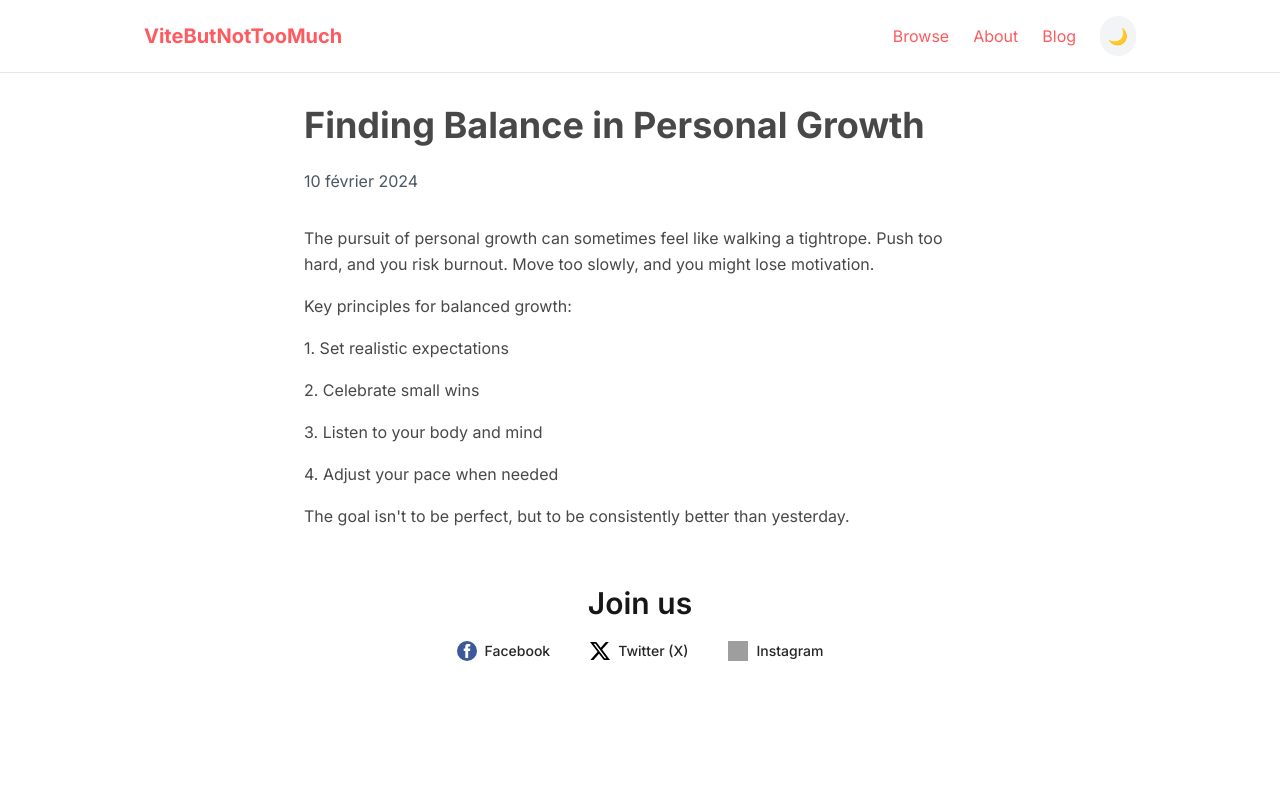
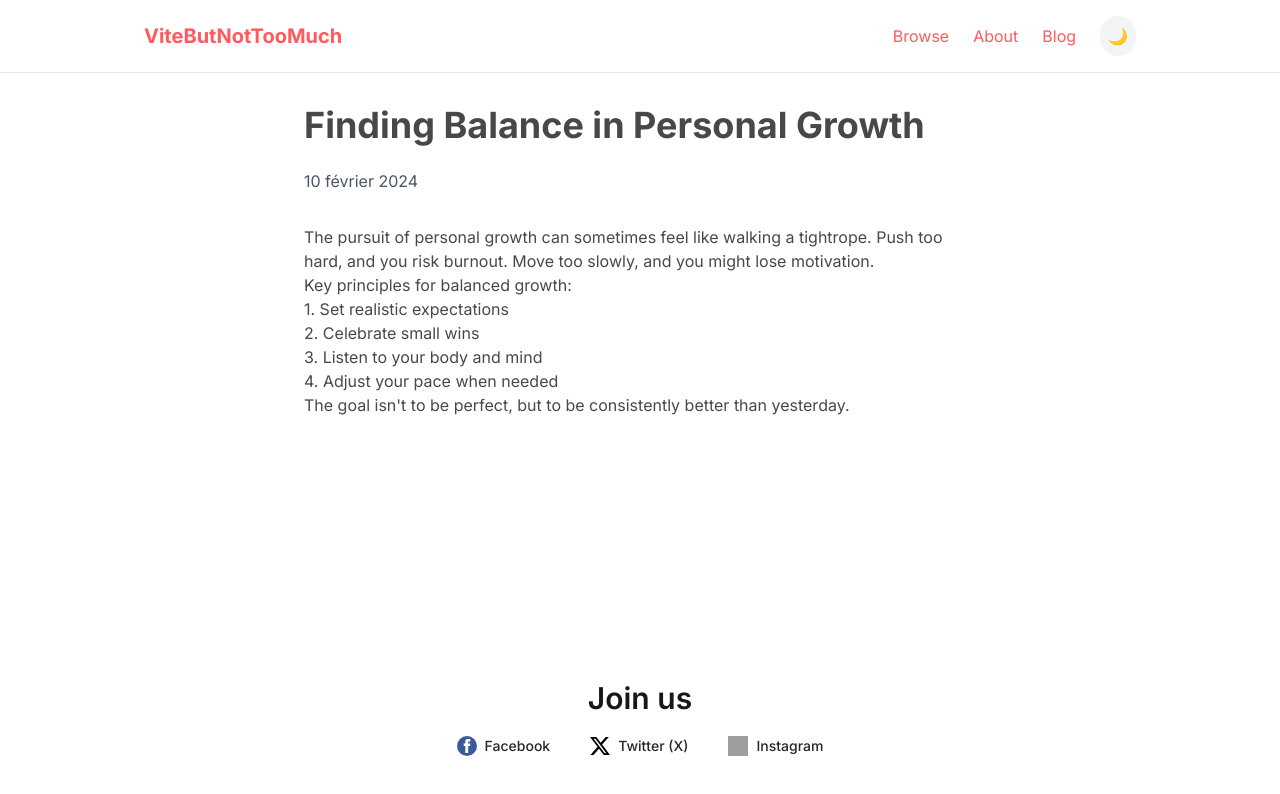
Before and after one commit to jsankare/ViteButNotTooMuch, a Next.js app: page /blog/finding-balance-personal-growth in a window 1280 px wide. Shown: the top 794 px of the page. Built offline with nearby package versions, Linux system fonts and the light colour scheme; grey boxes are pictures that could not be loaded.

Commit message:
fix layout socials and blog content

```diff
--- a/src/app/blog/[slug]/page.tsx
+++ b/src/app/blog/[slug]/page.tsx
@@ -58,7 +58,7 @@ export default function BlogPost({ params }: Props) {
 
         <div className="prose dark:prose-invert max-w-none">
           {post.content.split("\n").map((paragraph, index) => (
-              <p key={index}>{paragraph}</p>
+              <div key={index} dangerouslySetInnerHTML={{ __html: paragraph }} />
           ))}
         </div>
       </article>
--- a/src/app/layout.tsx
+++ b/src/app/layout.tsx
@@ -69,11 +69,13 @@ export default function RootLayout({
             enableSystem
             disableTransitionOnChange
         >
-            <Navigation />
-            <main className="min-h-screen max-w-5xl mx-auto px-4 py-8">
-                {children}
+            <div className="flex flex-col min-h-screen">
+                <Navigation />
+                <main className="flex-grow max-w-5xl mx-auto px-4 py-8">
+                    {children}
+                </main>
                 <SocialsSection />
-            </main>
+            </div>
         </ThemeProvider>
         <Analytics />
         </body>
--- a/src/components/socials.tsx
+++ b/src/components/socials.tsx
@@ -4,7 +4,7 @@ import { Socials } from "@/lib/socials";
 
 export default function SocialsSection() {
     return (
-        <section className="flex flex-col items-center justify-center min-h-[20vh] px-4">
+        <section className="flex flex-col items-center justify-center min-h-[20vh] px-4 mt-auto">
             <h2 className="text-3xl font-semibold mb-4 text-neutral-900 dark:text-neutral-100">Join us</h2>
             <div className="flex flex-wrap justify-center gap-6">
                 {Socials.map((social) => (
```
